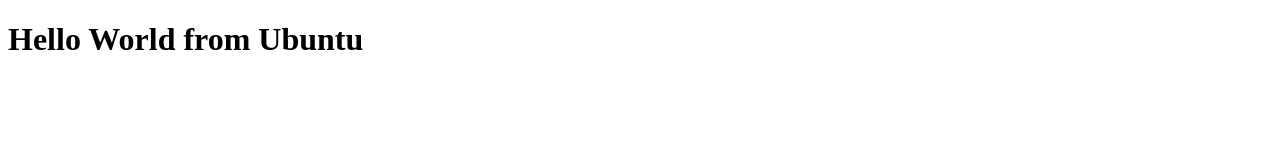
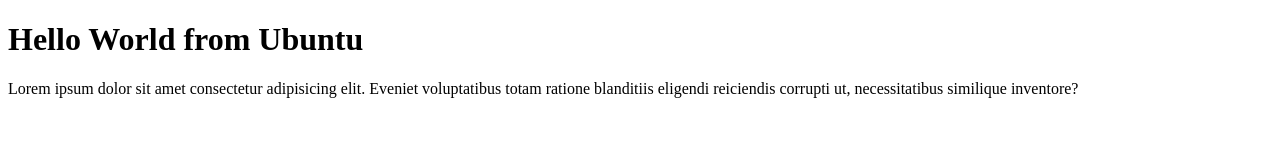
Before and after one commit to Regibus1/proyectoDemoCursoPrework, a plain HTML site: page index.html in a window 1280 px wide. Drawn offline with Linux system fonts and the light colour scheme.

Commit message:
Nuevo parrafo

```diff
--- a/index.html
+++ b/index.html
@@ -1,11 +1,16 @@
 <!DOCTYPE html>
 <html lang="en">
   <head>
-        <meta charset="UTF-8">
-        <meta name="viewport" content="width=device-width, initial-scale=1.0">
+    <meta charset="UTF-8" />
+    <meta name="viewport" content="width=device-width, initial-scale=1.0" />
     <title>Desde Ubuntu</title>
   </head>
   <body>
     <h1>Hello World from Ubuntu</h1>
+    <p>
+      Lorem ipsum dolor sit amet consectetur adipisicing elit. Eveniet
+      voluptatibus totam ratione blanditiis eligendi reiciendis corrupti ut,
+      necessitatibus similique inventore?
+    </p>
   </body>
 </html>
```
Lines whose indentation alone changed are shown as unchanged.
